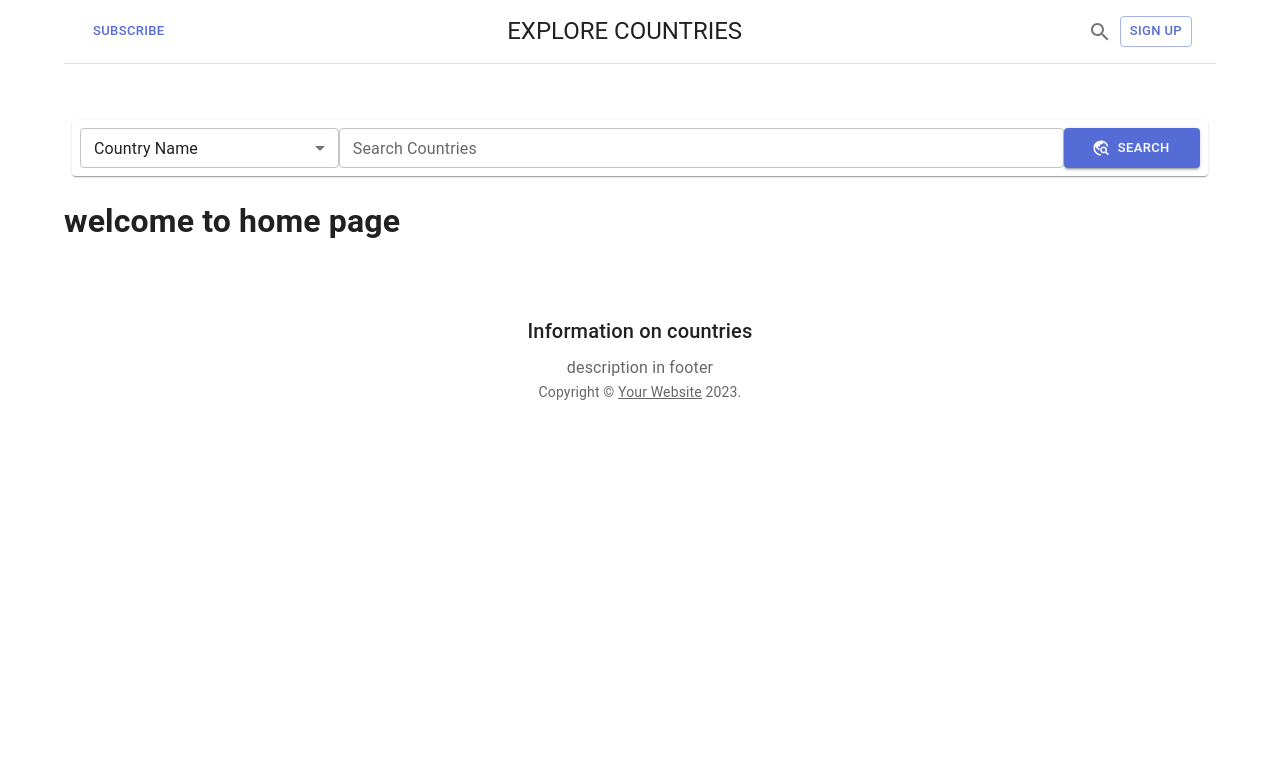
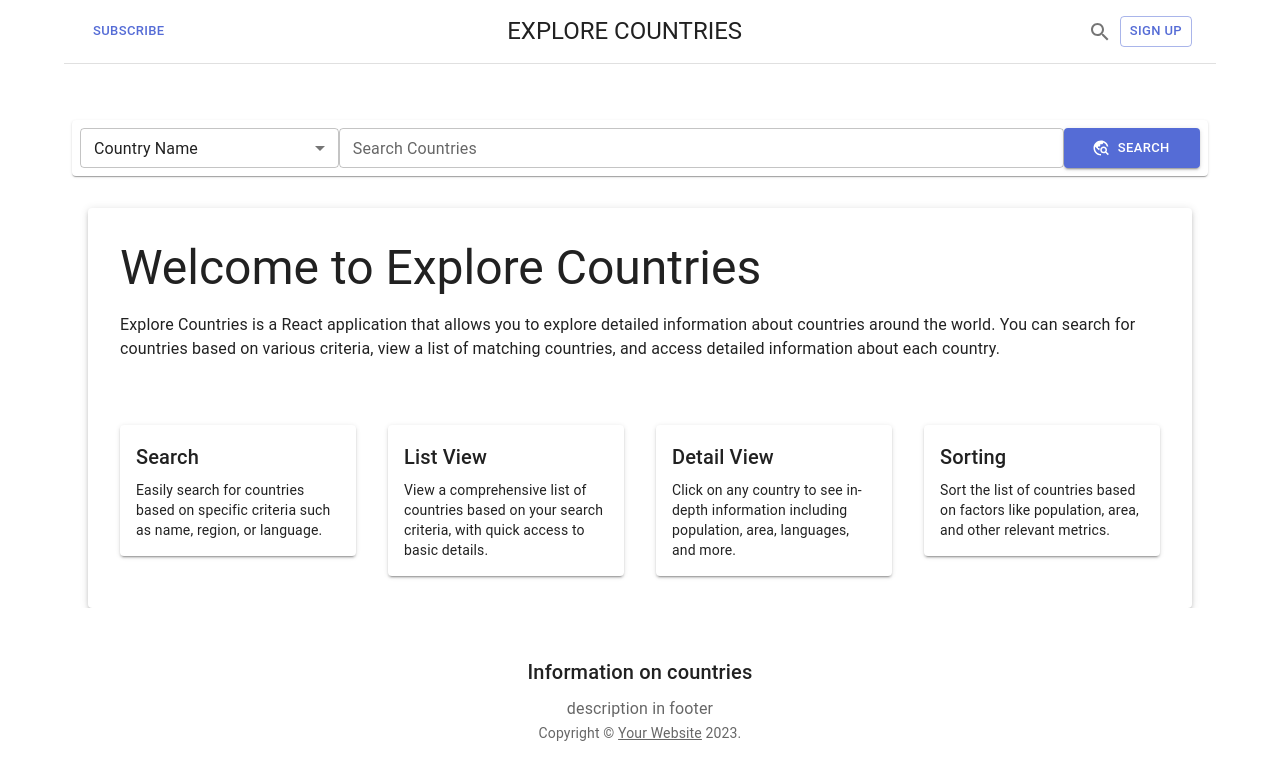
Before and after one commit to amansultani/ExplorCountries, a React (Vite) app: page /countries in a window 1280 px wide. Shown: the top 780 px of the page. Built offline with nearby package versions, Linux system fonts and the light colour scheme.

Commit message:
hompage content updated

```diff
--- a/src/components/home/CountryDetail.jsx
+++ b/src/components/home/CountryDetail.jsx
@@ -133,7 +133,7 @@ const CountryDetail = ({ country }) => {
 
         <CardActions>
           <Button size="small" variant="outlined" onClick={handleGoBack}>
-            Go Back
+            Back
           </Button>
         </CardActions>
       </main>
--- a/src/pages/Home.jsx
+++ b/src/pages/Home.jsx
@@ -1,10 +1,62 @@
 import React from "react";
+import { Container, Typography, Grid, Paper } from "@mui/material";
 
 export default function HomePage() {
   return (
     <main>
-      {" "}
-      <h1>welcome to home page</h1>
+      <Container maxWidth="lg" style={{ marginTop: "2rem" }}>
+        <Paper elevation={3} style={{ padding: "2rem" }}>
+          <Typography variant="h3" component="h1" gutterBottom>
+            Welcome to Explore Countries
+          </Typography>
+          <Typography variant="body1" paragraph>
+            Explore Countries is a React application that allows you to explore detailed information about countries around the world. You can search for countries based on various criteria, view a list of matching countries, and access detailed information about each country.
+          </Typography>
+
+          <Grid container spacing={4} style={{ marginTop: "2rem" }}>
+            <Grid item xs={12} sm={6} md={3}>
+              <Paper elevation={2} style={{ padding: "1rem" }}>
+                <Typography variant="h6" gutterBottom>
+                  Search
+                </Typography>
+                <Typography variant="body2">
+                  Easily search for countries based on specific criteria such as name, region, or language.
+                </Typography>
+              </Paper>
+            </Grid>
+            <Grid item xs={12} sm={6} md={3}>
+              <Paper elevation={2} style={{ padding: "1rem" }}>
+                <Typography variant="h6" gutterBottom>
+                  List View
+                </Typography>
+                <Typography variant="body2">
+                  View a comprehensive list of countries based on your search criteria, with quick access to basic details.
+                </Typography>
+              </Paper>
+            </Grid>
+            <Grid item xs={12} sm={6} md={3}>
+              <Paper elevation={2} style={{ padding: "1rem" }}>
+                <Typography variant="h6" gutterBottom>
+                  Detail View
+                </Typography>
+                <Typography variant="body2">
+                  Click on any country to see in-depth information including population, area, languages, and more.
+                </Typography>
+              </Paper>
+            </Grid>
+            <Grid item xs={12} sm={6} md={3}>
+              <Paper elevation={2} style={{ padding: "1rem" }}>
+                <Typography variant="h6" gutterBottom>
+                  Sorting
+                </Typography>
+                <Typography variant="body2">
+                  Sort the list of countries based on factors like population, area, and other relevant metrics.
+                </Typography>
+              </Paper>
+            </Grid>
+          </Grid>
+        </Paper>
+      </Container>
     </main>
   );
 }
```
